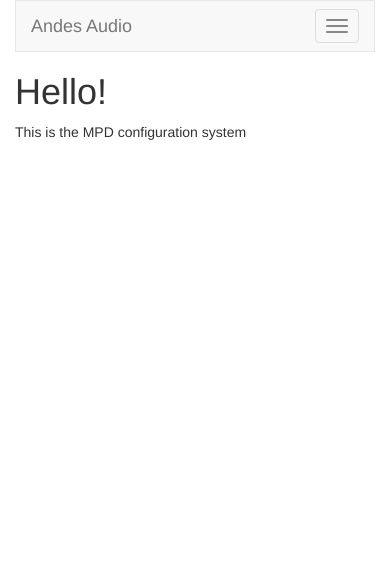
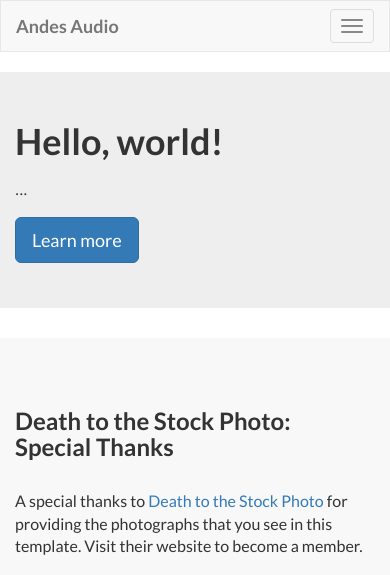
Before and after one commit to ritchie20/digiwave_python, a Flask app: page / in a window 390 px wide. Shown: the top 575 px of the page. Before the commit the page ends 140 px from the top, so only its background shows below. Run offline with Flask 2, Linux system fonts and the light colour scheme; some libraries are stand-ins or nearby versions.

Commit message:
Improvements on index.html page, several bootstrap an css code on it.

```diff
--- /dev/null
+++ b/app/static/css/landing-page.css
@@ -0,0 +1,174 @@
+/*
+ * Start Bootstrap - Landing Page (http://startbootstrap.com/)
+ * Copyright 2013-2016 Start Bootstrap
+ * Licensed under MIT (https://github.com/BlackrockDigital/startbootstrap/blob/gh-pages/LICENSE)
+ */
+
+body,
+html {
+    width: 100%;
+    height: 100%;
+}
+
+body,
+h1,
+h2,
+h3,
+h4,
+h5,
+h6 {
+    font-family: "Lato","Helvetica Neue",Helvetica,Arial,sans-serif;
+    font-weight: 700;
+}
+
+.topnav {
+    font-size: 14px;
+}
+
+.lead {
+    font-size: 16px;
+    font-weight: 400;
+}
+
+.intro-header {
+    padding-top: 50px; /* If you're making other pages, make sure there is 50px of padding to make sure the navbar doesn't overlap content! */
+    padding-bottom: 50px;
+    text-align: center;
+    color: #f8f8f8;
+    background: url(../img/intro-bg.jpg) no-repeat center center;
+    background-size: cover;
+}
+
+.intro-message {
+    position: relative;
+    padding-top: 20%;
+    padding-bottom: 20%;
+}
+
+.intro-message > h1 {
+    margin: 0;
+    text-shadow: 2px 2px 3px rgba(0,0,0,0.6);
+    font-size: 5em;
+}
+
+.intro-divider {
+    width: 400px;
+    border-top: 1px solid #f8f8f8;
+    border-bottom: 1px solid rgba(0,0,0,0.2);
+}
+
+.intro-message > h3 {
+    text-shadow: 2px 2px 3px rgba(0,0,0,0.6);
+}
+
+@media(max-width:767px) {
+    .intro-message {
+        padding-bottom: 15%;
+    }
+
+    .intro-message > h1 {
+        font-size: 3em;
+    }
+
+    ul.intro-social-buttons > li {
+        display: block;
+        margin-bottom: 20px;
+        padding: 0;
+    }
+
+    ul.intro-social-buttons > li:last-child {
+        margin-bottom: 0;
+    }
+
+    .intro-divider {
+        width: 100%;
+    }
+}
+
+.network-name {
+    text-transform: uppercase;
+    font-size: 14px;
+    font-weight: 400;
+    letter-spacing: 2px;
+}
+
+.content-section-a {
+    padding: 50px 0;
+    background-color: #f8f8f8;
+}
+
+.content-section-b {
+    padding: 50px 0;
+    border-top: 1px solid #e7e7e7;
+    border-bottom: 1px solid #e7e7e7;
+}
+
+.section-heading {
+    margin-bottom: 30px;
+}
+
+.section-heading-spacer {
+    float: left;
+    width: 200px;
+    border-top: 3px solid #e7e7e7;
+}
+
+.banner {
+    padding: 100px 0;
+    color: #f8f8f8;
+    background: url(../img/banner-bg.jpg) no-repeat center center;
+    background-size: cover;
+}
+
+.banner h2 {
+    margin: 0;
+    text-shadow: 2px 2px 3px rgba(0,0,0,0.6);
+    font-size: 3em;
+}
+
+.banner ul {
+    margin-bottom: 0;
+}
+
+.banner-social-buttons {
+    float: right;
+    margin-top: 0;
+}
+
+@media(max-width:1199px) {
+    ul.banner-social-buttons {
+        float: left;
+        margin-top: 15px;
+    }
+}
+
+@media(max-width:767px) {
+    .banner h2 {
+        margin: 0;
+        text-shadow: 2px 2px 3px rgba(0,0,0,0.6);
+        font-size: 3em;
+    }
+
+    ul.banner-social-buttons > li {
+        display: block;
+        margin-bottom: 20px;
+        padding: 0;
+    }
+
+    ul.banner-social-buttons > li:last-child {
+        margin-bottom: 0;
+    }
+}
+
+footer {
+    padding: 50px 0;
+    background-color: #f8f8f8;
+}
+
+p.copyright {
+    margin: 15px 0 0;
+}
+
+label {
+    font-weight: 400;
+}
--- a/app/templates/base.html
+++ b/app/templates/base.html
@@ -7,23 +7,21 @@
         <script src="//ajax.googleapis.com/ajax/libs/jquery/1.11.3/jquery.min.js"></script>
         <script src="/static/js/bootstrap.min.js"></script>
         <meta name="viewport" content="width=device-width, initial-scale=1.0">
+        <link href="/static/css/landing-page.css" rel="stylesheet">
+        <link href="font-awesome/css/font-awesome.min.css" rel="stylesheet" type="text/css">
+    <link href="http://fonts.googleapis.com/css?family=Lato:300,400,700,300italic,400italic,700italic" rel="stylesheet" type="text/css">
+
 
         <title>DigiWave</title>
-
-        <style>
-            label {
-                font-weight: 400;
-            }
-        </style>
 
 
     </head>
 
     <body>
 
-    <div class="container">
+    <!--<div class="container-fluid">-->
         <nav class="navbar navbar-default">
-            <div class="container-fluid">
+            <div class="container">
             <!-- Brand and toggle get grouped for better mobile display -->
                 <div class="navbar-header">
                 <button type="button" class="navbar-toggle collapsed" data-toggle="collapse" data-target="#bs-example-navbar-collapse-1" aria-expanded="false">
@@ -68,6 +66,6 @@
 
         {% block content %}{% endblock %}
 
-        </div>
+        <!--</div>-->
     </body>
 </html>
--- a/app/templates/index.html
+++ b/app/templates/index.html
@@ -1,8 +1,99 @@
 {% extends "base.html" %}
 {% block content %}
-    <h1>Hello!</h1>
-    {% include 'flash.html' %}
-    <div>
-        This is the MPD configuration system
+
+
+<div class="jumbotron">
+<div class="container">
+  <h1>Hello, world!</h1>
+  <p>...</p>
+  <p><a class="btn btn-primary btn-lg" href="#" role="button">Learn more</a></p>
+</div>
     </div>
+
+
+
+
+<a name="services"></a>
+    <div class="content-section-a">
+
+        <div class="container">
+            <div class="row">
+                <div class="col-md-7 col-sm-6">
+                    <div class="clearfix"></div>
+                    <h3 class="section-heading">Death to the Stock Photo:<br>Special Thanks</h3>
+                    <p class="lead">A special thanks to <a target="_blank" href="http://join.deathtothestockphoto.com/">Death to the Stock Photo</a> for providing the photographs that you see in this template. Visit their website to become a member.</p>
+                </div>
+                <div class="col-md-4 col-lg-offset-1 col-sm-6">
+                    <img class="img-responsive" src="static/images/raspi.png" alt="" style="max-height: 250px;">
+                </div>
+            </div>
+
+        </div>
+</div>
+
+
+<div class="content-section-b">
+
+        <div class="container">
+
+            <div class="row">
+                <div class="col-md-7 col-md-offset-1 col-sm-push-4">
+                    <div class="clearfix"></div>
+                    <h3 class="section-heading">3D Device Mockups<br>by PSDCovers</h3>
+                    <p class="lead">Turn your 2D designs into high quality, 3D product shots in seconds using free Photoshop actions by <a target="_blank" href="http://www.psdcovers.com/">PSDCovers</a>! Visit their website to download some of their awesome, free photoshop actions!</p>
+                </div>
+                <div class="col-md-4 col-sm-pull-8  col-md-6">
+                    <img class="img-responsive" src="static/images/hifiberry.png" alt="" style="max-height: 250px;">
+                </div>
+            </div>
+
+        </div>
+        <!-- /.container -->
+
+    </div>
+
+
+
+
+
+<div class="content-section-a">
+
+        <div class="container">
+            <div class="row">
+                <div class="col-md-7 col-sm-6">
+                    <div class="clearfix"></div>
+                    <h3 class="section-heading">Death to the Stock Photo:<br>Special Thanks</h3>
+                    <p class="lead">A special thanks to <a target="_blank" href="http://join.deathtothestockphoto.com/">Death to the Stock Photo</a> for providing the photographs that you see in this template. Visit their website to become a member.</p>
+                </div>
+                <div class="col-md-4 col-lg-offset-1 col-sm-6">
+                    <img class="img-responsive" src="static/images/raspi.png" alt="" style="max-height: 250px;">
+                </div>
+            </div>
+
+        </div>
+</div>
+
+
+<div class="content-section-b">
+
+        <div class="container">
+
+            <div class="row">
+                <div class="col-md-7 col-md-offset-1 col-sm-push-4">
+                    <div class="clearfix"></div>
+                    <h3 class="section-heading">3D Device Mockups<br>by PSDCovers</h3>
+                    <p class="lead">Turn your 2D designs into high quality, 3D product shots in seconds using free Photoshop actions by <a target="_blank" href="http://www.psdcovers.com/">PSDCovers</a>! Visit their website to download some of their awesome, free photoshop actions!</p>
+                </div>
+                <div class="col-md-4 col-sm-pull-8  col-md-6">
+                    <img class="img-responsive" src="static/images/hifiberry.png" alt="" style="max-height: 250px;">
+                </div>
+            </div>
+
+        </div>
+        <!-- /.container -->
+
+    </div>
+
+
+
 {% endblock %}
--- a/app/views.py
+++ b/app/views.py
@@ -35,11 +35,14 @@ def raspioff():
 def mpdconfig():
     form = MpdConfig()
     if form.validate_on_submit():
-        #if int(form.audio_buff.data) > 5000000000:
-         #   flash("error test")
-          #  return redirect(url_for('mpdconfig'), 'warning')
+        # Validating "replaygain_preamp" value, first if it's empty, then if the values are right
+        if form.replaygain_preamp.data != "":
+            if -15 > int(form.replaygain_preamp.data) or int(form.replaygain_preamp.data) > 15:
+                flash("The value for Replay Gain Preamp needs to be between -15 and 15", "danger")
+                return redirect(url_for('mpdconfig'))
         mpd_form = MpdConfigSave(form.resampling.data, form.sample_rate.data, form.mp3_gapless.data, form.vol_norm.data,
-                                 form.replay_gain.data, form.audio_buff.data, form.buff_fill.data)
+                                 form.replay_gain.data, form.replaygain_preamp.data, form.audio_buff.data,
+                                 form.buff_fill.data)
         error_output = mpd_form.mpd_form_save()
         # if error output has data, send the message to the view
         if error_output != '':
```
Also changed, not shown: app/forms.py (+5 -4 lines), app/models.py (+5 -3 lines), app/scripts/mpd_save.py (+12 -2 lines), app/templates/mpdconfig.html (+26 -11 lines).
